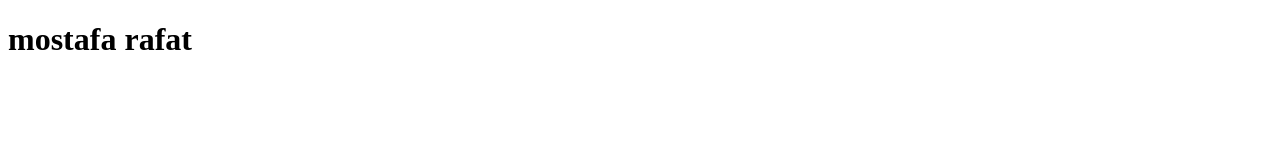
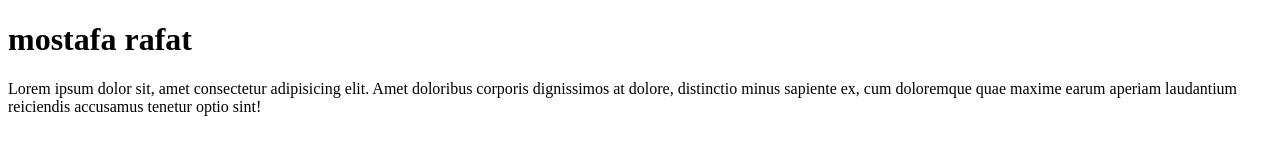
Before and after one commit to mostafarafat529/EX, a plain HTML site: page index.html in a window 1280 px wide. Drawn offline with Linux system fonts and the light colour scheme.

Commit message:
adding paragraph

```diff
--- a/index.html
+++ b/index.html
@@ -7,5 +7,7 @@
 </head>
 <body>
     <h1>mostafa rafat</h1>
+    <p>Lorem ipsum dolor sit, amet consectetur adipisicing elit. Amet doloribus corporis dignissimos at dolore, distinctio minus sapiente ex, cum doloremque quae maxime earum aperiam laudantium reiciendis accusamus tenetur optio sint!</p>
+
 </body>
 </html>
```
